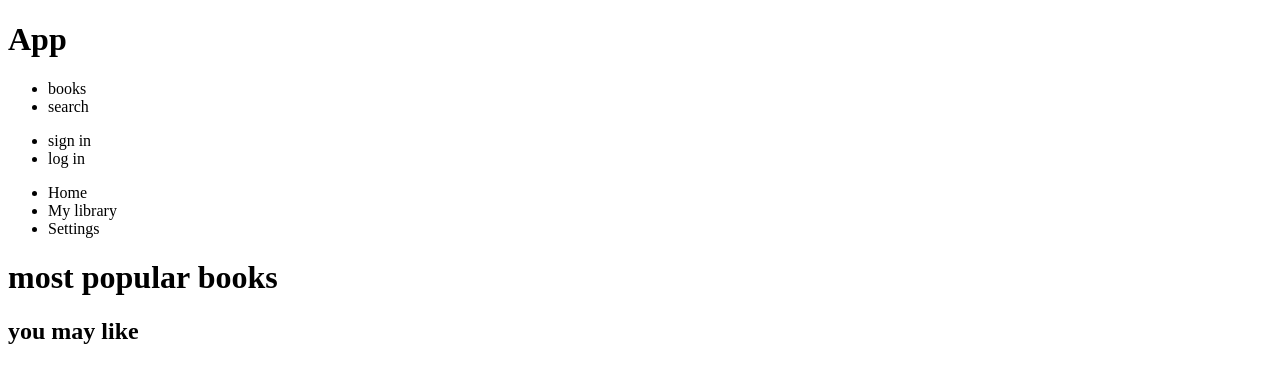
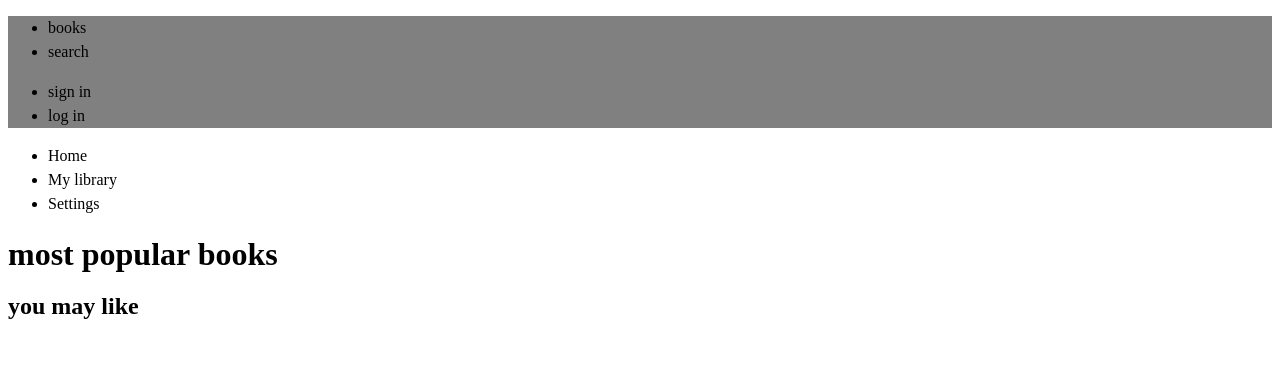
Before and after one commit to gusalviarez/books, a React (Vite) app: page / in a window 1280 px wide. Shown: the top 382 px of the page. Built offline with nearby package versions, Linux system fonts and the light colour scheme.

Commit message:
add reset

```diff
--- a/src/App.tsx
+++ b/src/App.tsx
@@ -1,16 +1,13 @@
-import Feed from "./components/feed";
-import Navbar from "./components/navbar";
-import Sidebar from "./components/sidebar";
+import Feed from "./components/Feed";
+import Navbar from "./components/Navbar";
+import Sidebar from "./components/Sidebar";
 
 function App() {
   return (
     <>
-      <div>
-        <h1>App</h1>
-        <Navbar />
-        <Sidebar />
-        <Feed />
-      </div>
+      <Navbar />
+      <Sidebar />
+      <Feed />
     </>
   );
 }
--- a/src/components/Navbar.tsx
+++ b/src/components/Navbar.tsx
@@ -1,7 +1,6 @@
 function Navbar() {
   return (
-    <div>
-      <nav>
+    <nav className="navbar">
       <ul>
         <li>books</li>
         <li>search</li>
@@ -11,7 +10,6 @@ function Navbar() {
         <li>log in</li>
       </ul>
     </nav>
-    </div>
   );
 }
 
--- a/src/index.css
+++ b/src/index.css
@@ -0,0 +1,98 @@
+/* ---------------------------- reset css ---------------------------- */
+
+/* Box sizing rules */
+*,
+*::before,
+*::after {
+  box-sizing: border-box;
+}
+
+/* Prevent font size inflation */
+html {
+  -moz-text-size-adjust: none;
+  -webkit-text-size-adjust: none;
+  text-size-adjust: none;
+}
+
+/* Remove default margin in favour of better control in authored CSS */
+body,
+h1,
+h2,
+h3,
+h4,
+p,
+figure,
+blockquote,
+dl,
+dd {
+  margin-block-end: 0;
+}
+
+/* Remove list styles on ul, ol elements with a list role, which suggests default styling will be removed */
+ul[role="list"],
+ol[role="list"] {
+  list-style: none;
+}
+
+/* Set core body defaults */
+body {
+  min-height: 100vh;
+  line-height: 1.5;
+}
+
+/* Set shorter line heights on headings and interactive elements */
+h1,
+h2,
+h3,
+h4,
+button,
+input,
+label {
+  line-height: 1.1;
+}
+
+/* Balance text wrapping on headings */
+h1,
+h2,
+h3,
+h4 {
+  text-wrap: balance;
+}
+
+/* A elements that don't have a class get default styles */
+a:not([class]) {
+  text-decoration-skip-ink: auto;
+  color: currentColor;
+}
+
+/* Make images easier to work with */
+img,
+picture {
+  max-width: 100%;
+  display: block;
+}
+
+/* Inherit fonts for inputs and buttons */
+input,
+button,
+textarea,
+select {
+  font: inherit;
+}
+
+/* Make sure textareas without a rows attribute are not tiny */
+textarea:not([rows]) {
+  min-height: 10em;
+}
+
+/* Anything that has been anchored to should have extra scroll margin */
+:target {
+  scroll-margin-block: 5ex;
+}
+
+/*----------------------------- components ----------------------------*/
+
+/* --- navbar --- */
+.navbar {
+  background-color: gray;
+}
```
Lines whose indentation alone changed are shown as unchanged.
